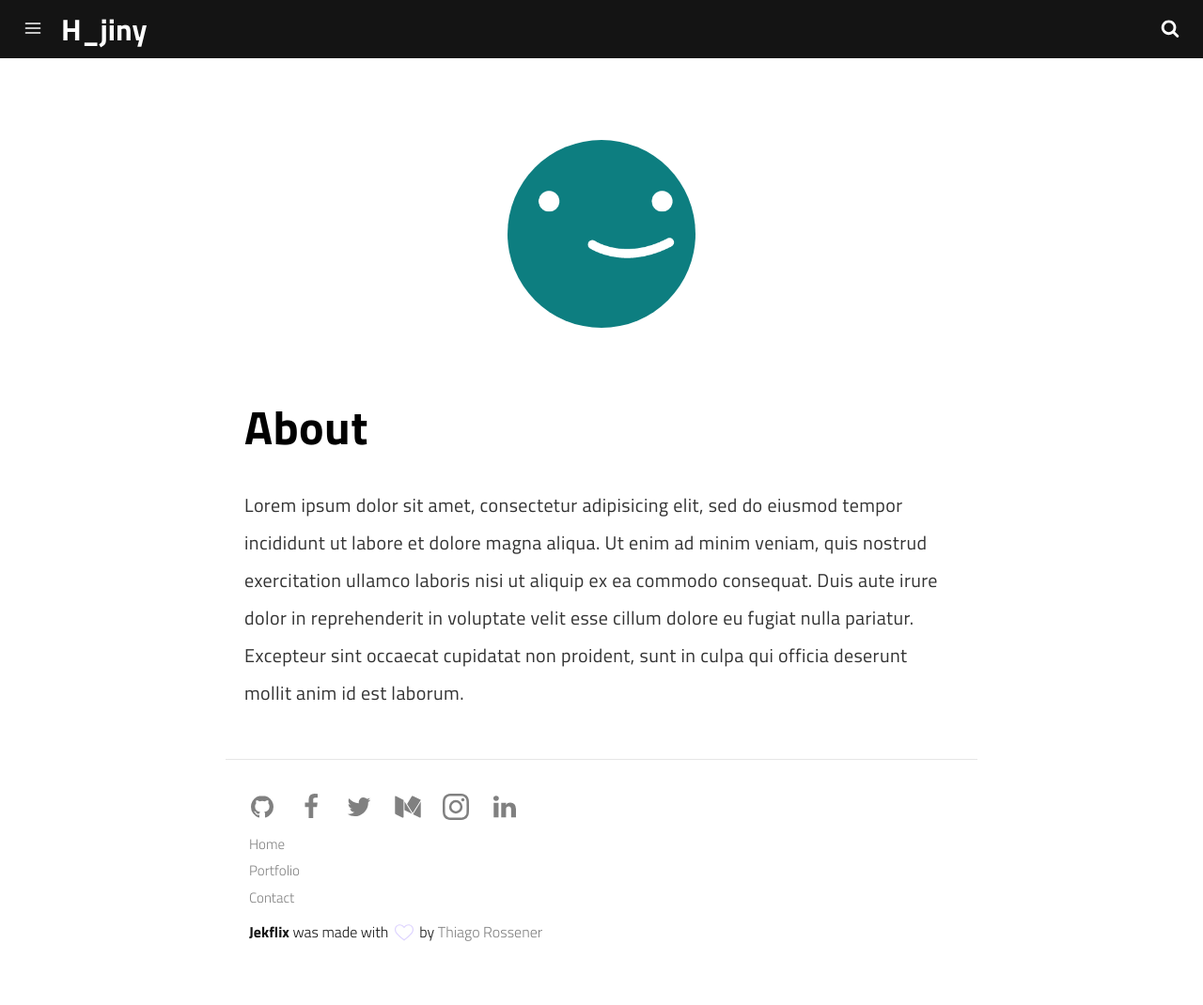
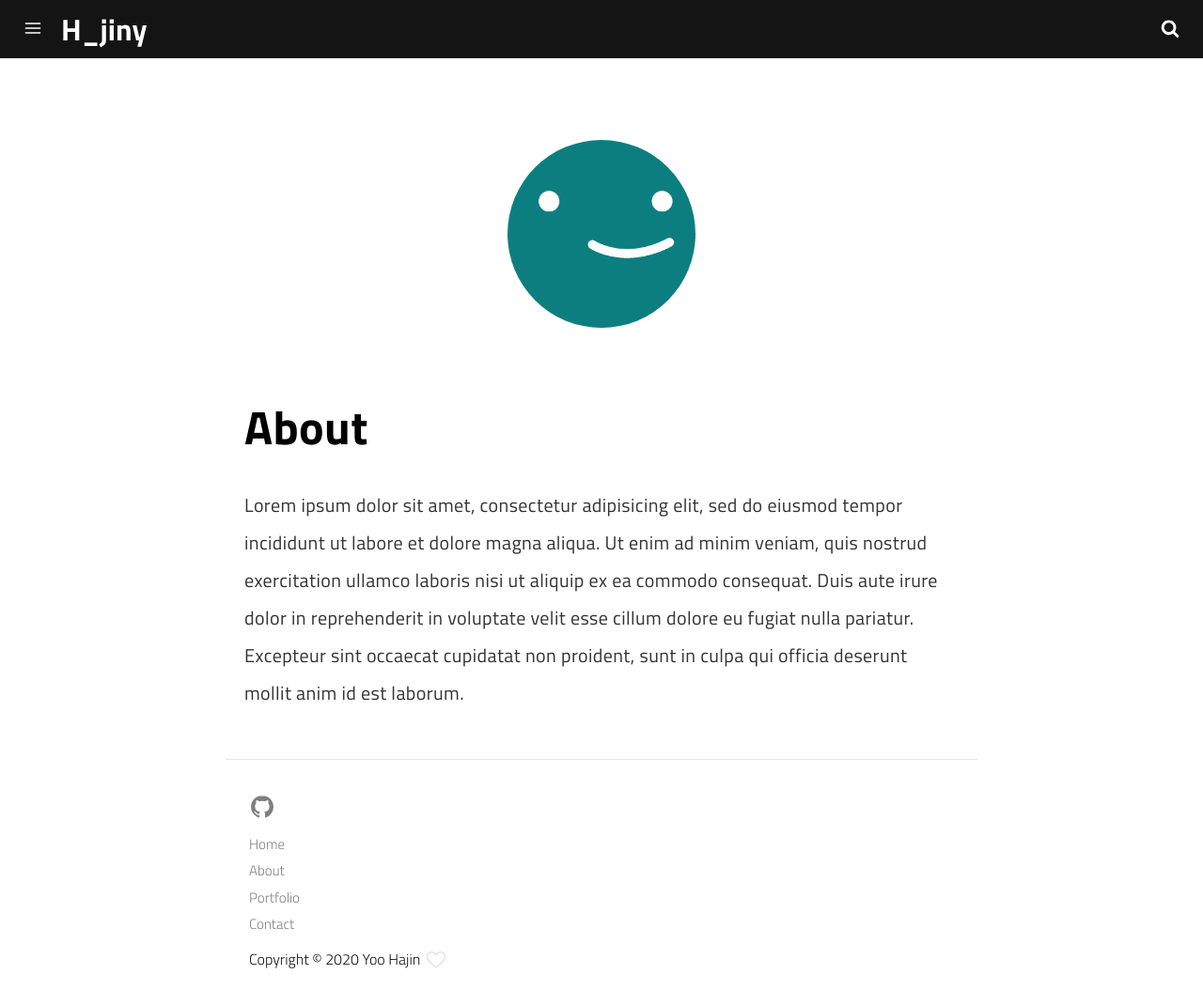
Before and after one commit to Hjinyyyy/Hjinyyyy.github.io, a Jekyll site: the page built from pages/about.md, in a window 1280 px wide and 1070 px high. Shown: the whole window at 94% size. Built offline with Jekyll 4.4.1, drawn with Linux system fonts in a browser that asks for light colours; a script that is not in the unit is left out.

Commit message:
footer, nav 정리

```diff
--- a/_config.yml
+++ b/_config.yml
@@ -16,7 +16,7 @@ menu:
     url: /
   - title: About
     url: /about
-    title: Portfolio
+  - title: Portfolio
     url: /portfolio
   - title: Contact
     url: /contact
--- a/_includes/footer.html
+++ b/_includes/footer.html
@@ -1,11 +1,11 @@
 <footer>
     <p>
       {% if site.github_username %}
-        <a href="https://github.com/{{ site.github_username }}" title="Github">
+        <a href="https://github.com/hjinyyyy" title="Github">
           <svg><use xlink:href="#icon-github"></use></svg>
         </a>
       {% endif %}
-      {% if site.facebook_username %}
+      <!-- {% if site.facebook_username %}
         <a href="https://www.facebook.com/{{ site.facebook_username }}" title="Facebook">
           <svg><use xlink:href="#icon-facebook"></use></svg>
         </a>
@@ -29,13 +29,13 @@
         <a href="https://www.linkedin.com/in/{{ site.linkedin_username }}" title="LinkedIn">
           <svg><use xlink:href="#icon-linkedin"></use></svg>
         </a>
-      {% endif %}
+      {% endif %}-->
     </p>
 
     {% include links.html %}
 
     <p>
-      <span>Jekflix</span> was made with <svg class="love"><use xlink:href="#icon-heart"></use></svg> by <a href="https://rossener.com" target="_blank" class="creator">Thiago Rossener</a>
+      Copyright &copy; 2020 Yoo Hajin <svg class="love"><use xlink:href="#icon-heart"></use></svg>
     </p>
 </footer>
 
```
